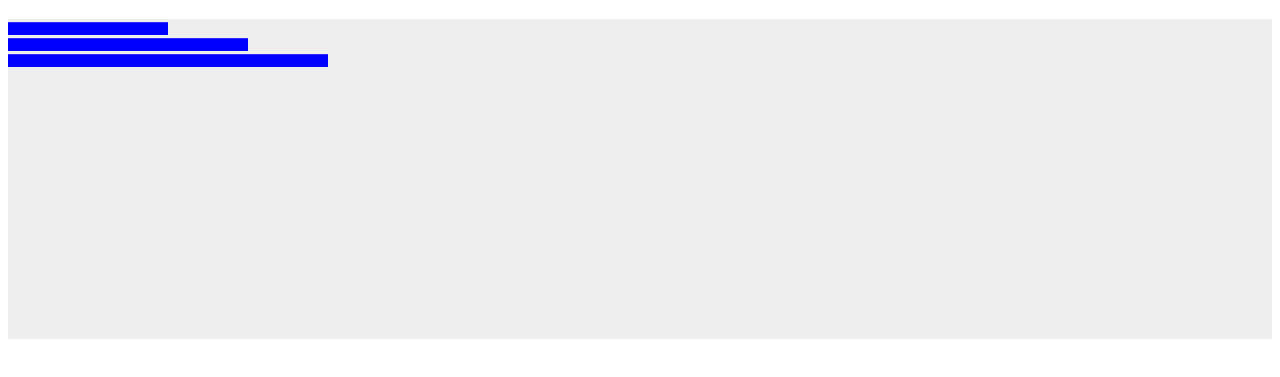
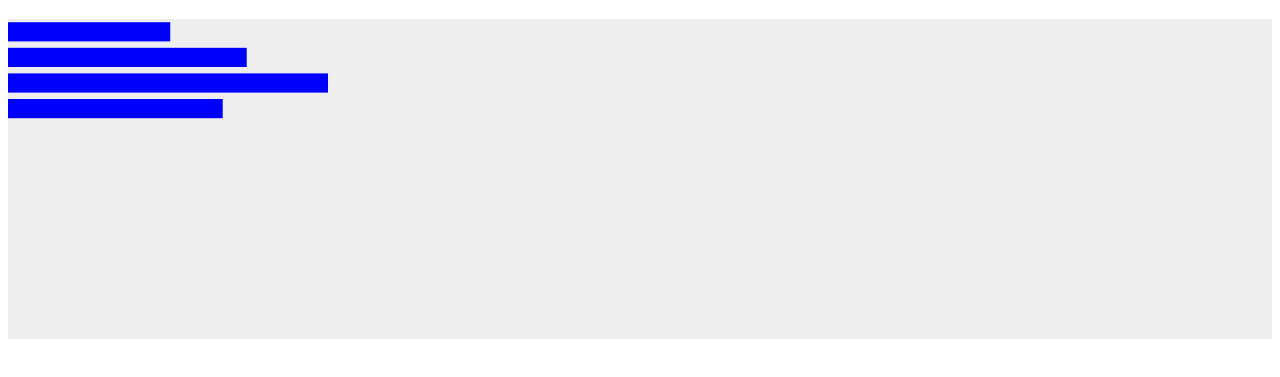
Before and after one commit to jlg-formation/dtv-nov19, a plain HTML site: page index.html in a window 1280 px wide. Shown: the part 61-438 px from the top of the page. Drawn offline with Linux system fonts and the light colour scheme.

Commit message:
add data

```diff
--- a/index.html
+++ b/index.html
@@ -11,9 +11,6 @@
   <body>
     <h1>Accident par catégorie de véhicule</h1>
     <svg viewBox="0 0 1000 1000" preserveAspectRatio="xMinYMin">
-      <rect x="0" y="10" width="500" height="40" />
-      <rect x="0" y="60" width="750" height="40" />
-      <rect x="0" y="110" width="1000" height="40" />
     </svg>
     <script src="main.js"></script>
   </body>
--- a/main.js
+++ b/main.js
@@ -1,6 +1,45 @@
-console.log('start');
+console.log("start");
 
-const toto = 32;
-console.log('toto: ', toto);
+const data = [
+  {
+    name: "scooter",
+    nbr: 34
+  },
+  {
+    name: "VL",
+    nbr: 50
+  },
+  {
+    name: "VU",
+    nbr: 67
+  },
+  {
+    name: "Moto",
+    nbr: 45
+  }
+];
 
-console.log('end');
+const scale = 1000 / Math.max(...data.map(d => d.nbr));
+console.log("scale: ", scale);
+
+const height = 60;
+const margin = 20;
+
+function addRect(parentSvg) {
+  const rect = document.createElementNS("http://www.w3.org/2000/svg", "rect");
+  parentSvg.appendChild(rect);
+  return rect;
+}
+
+data.forEach((d, i) => {
+  // ajoute un rect dans svg
+  // met sa longueur a d.nbr
+  const svg = document.querySelector("svg");
+  const rect = addRect(svg);
+  rect.setAttribute("x", 0);
+  rect.setAttribute("y", 10 + (height + margin) * i);
+  rect.setAttribute("width", Math.floor(scale * d.nbr));
+  rect.setAttribute("height", height);
+});
+
+console.log("end");
```
